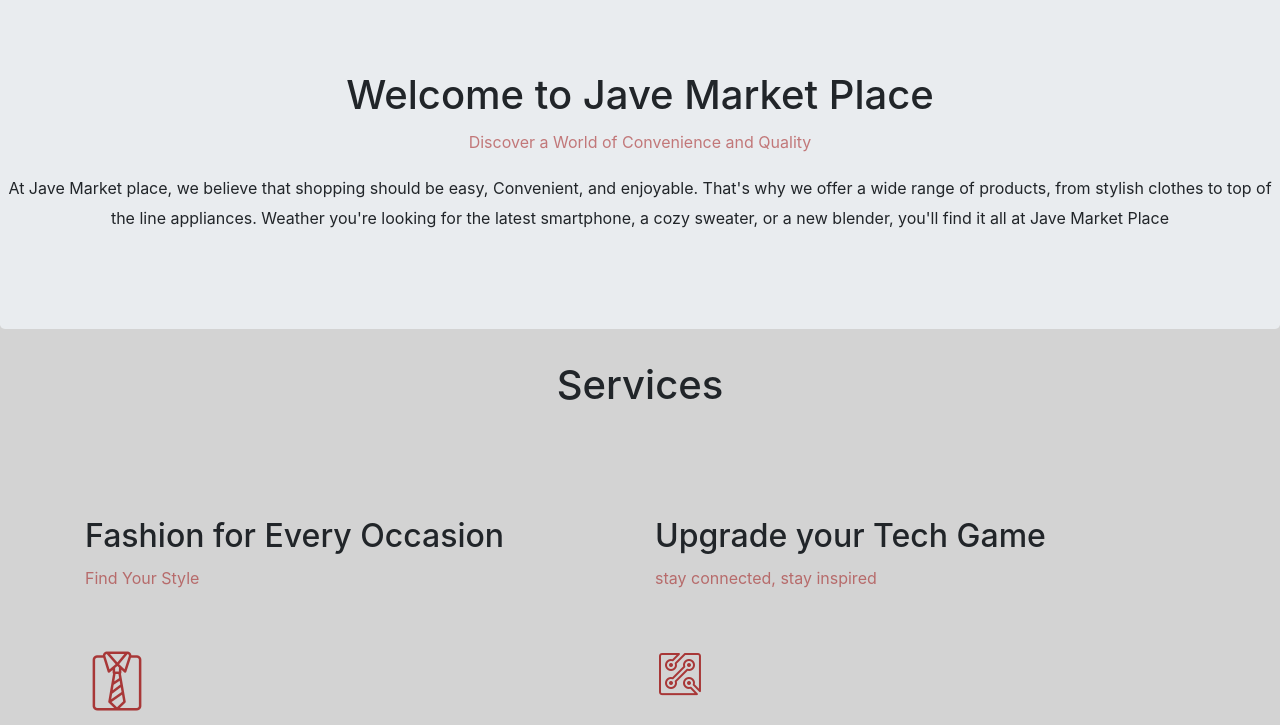
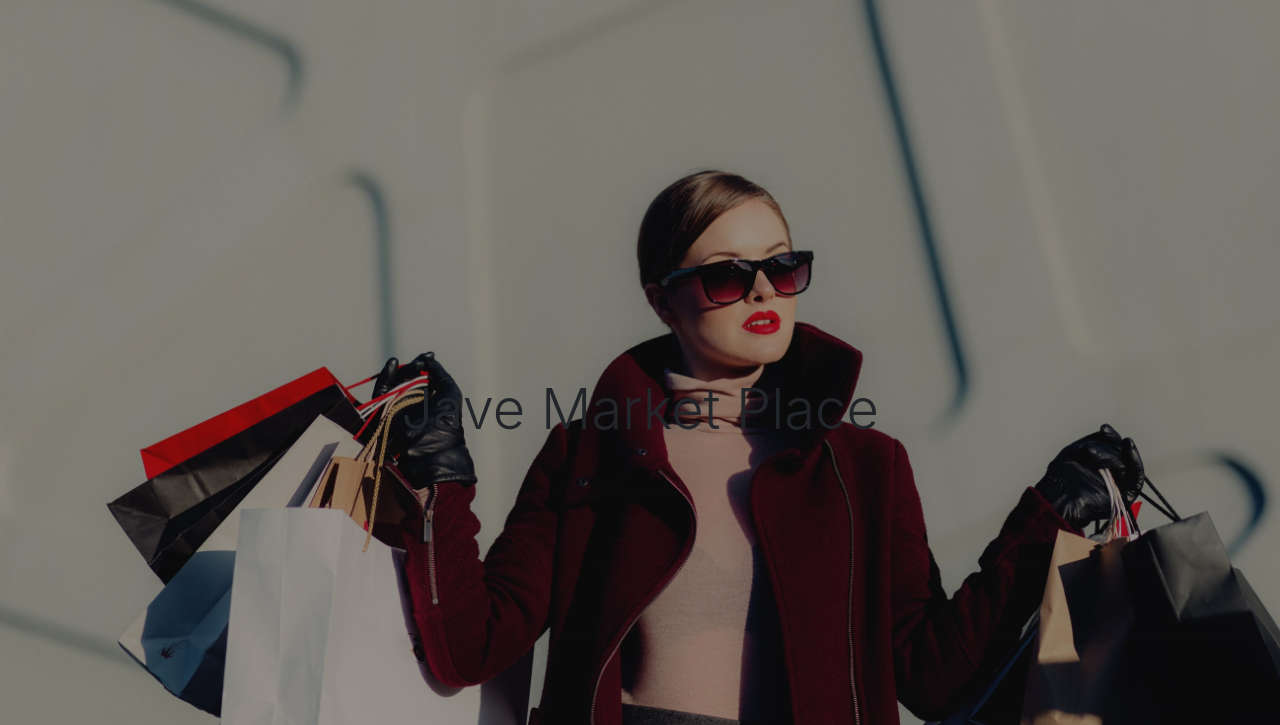
Before and after one commit to vader2k/Revamp-, a plain HTML site: page index.html in a window 1280 px wide. Shown: the part 75-800 px from the top of the page. Drawn offline with nearby package versions, Linux system fonts and the light colour scheme.

Commit message:
good morning

```diff
--- /dev/null
+++ b/app.js
@@ -0,0 +1,3 @@
+document.body.onscroll = fuction(){
+    document.body.style.backgroundPositionY = window.pageYOffset + 'px';
+}
--- a/index.html
+++ b/index.html
@@ -35,9 +35,21 @@
             </div>
             </div>
         </nav>
+
     </div>
 </header>
 <body>
+  <div class="top-holder bg-set">
+    <img class="card-img-top" src="./freestocks-_3Q3tsJ01nc-unsplash.jpg" alt="background">
+
+    <div class="text-overlay">
+      <p class="display-4">Jave Market Place</p>
+    </div>
+
+  </div>
+
+
+
   <div class="jumbotron text-center">
     <h1>Welcome to Jave Market Place</h1>
     <p class="fw-bold sub-headings">Discover a World of Convenience and Quality</p>
@@ -220,5 +232,6 @@
   <script src="https://code.jquery.com/jquery-3.5.1.slim.min.js"></script>
   <script src="https://cdn.jsdelivr.net/npm/@popperjs/core@2.5.3/dist/umd/popper.min.js"></script>
   <script src="https://stackpath.bootstrapcdn.com/bootstrap/4.5.0/js/bootstrap.min.js"></script>
+  <script src="app.js"></script>
 </body>
 </html>
--- a/style.css
+++ b/style.css
@@ -145,6 +145,30 @@ span{
 .choose{
     padding: 40px;
 }
+.top-holder{
+
+}
+
+.bg-set{
+    position: relative;
+    display: inline-block;
+    z-index: 0;
+  }
+
+  .bg-set img {
+    display: block;
+    max-width: 100%;
+    height: auto;
+  }
+
+.text-overlay {
+    position: absolute;
+    top: 50%;
+    left: 50%;
+    transform: translate(-50%, -50%);
+    text-align: center;
+    z-index: 1;
+  }
 
 
   @media only screen and (max-width:768px){
@@ -213,8 +237,7 @@ span{
 
     .why-us{
         background-image: url(./bruno-kelzer-LvySG1hvuzI-unsplash.jpg);
-        background-size: cover;
-        background-position: center;
+        background-size: 100% 100vh;
     }
 
   }
```
